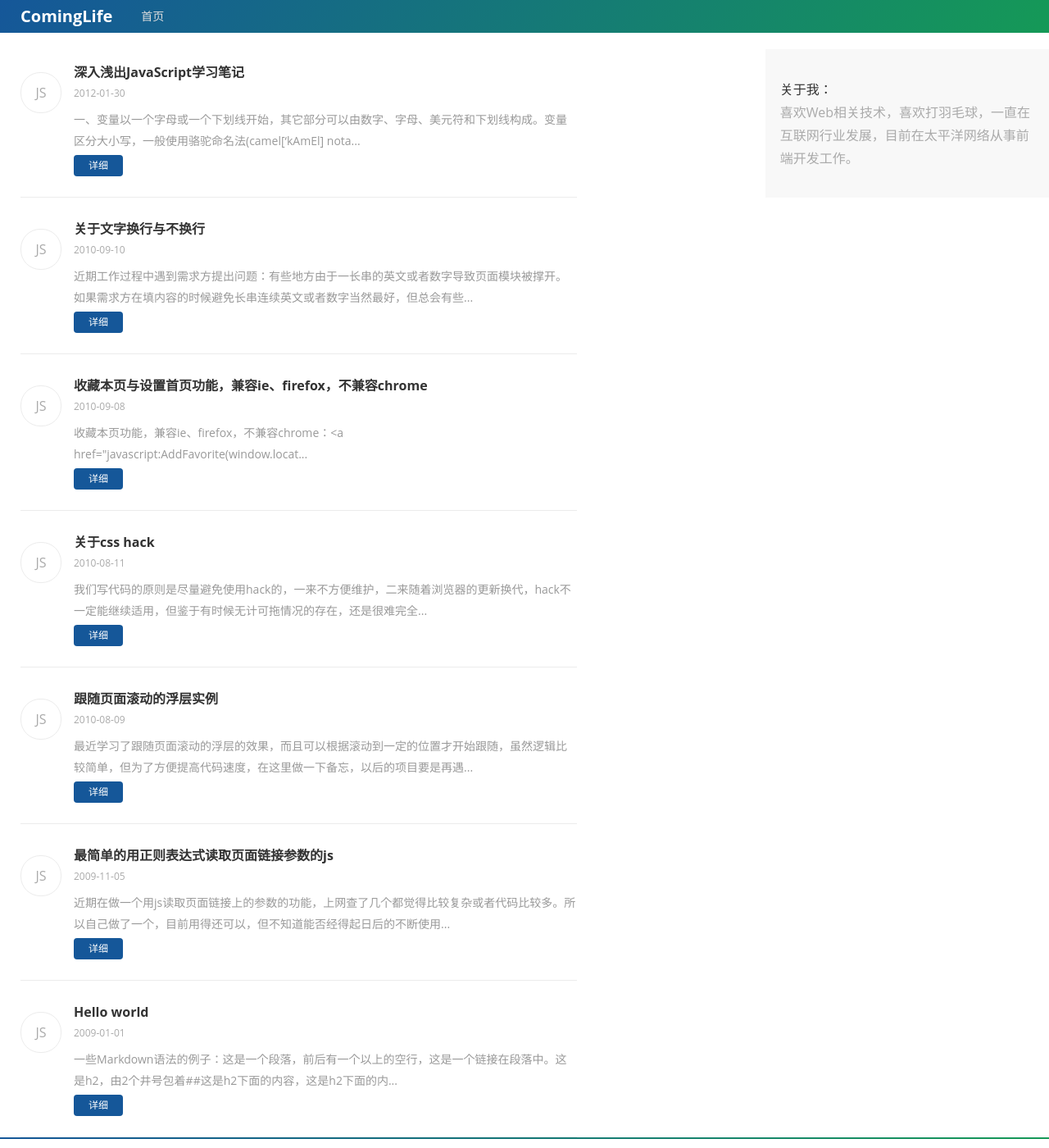
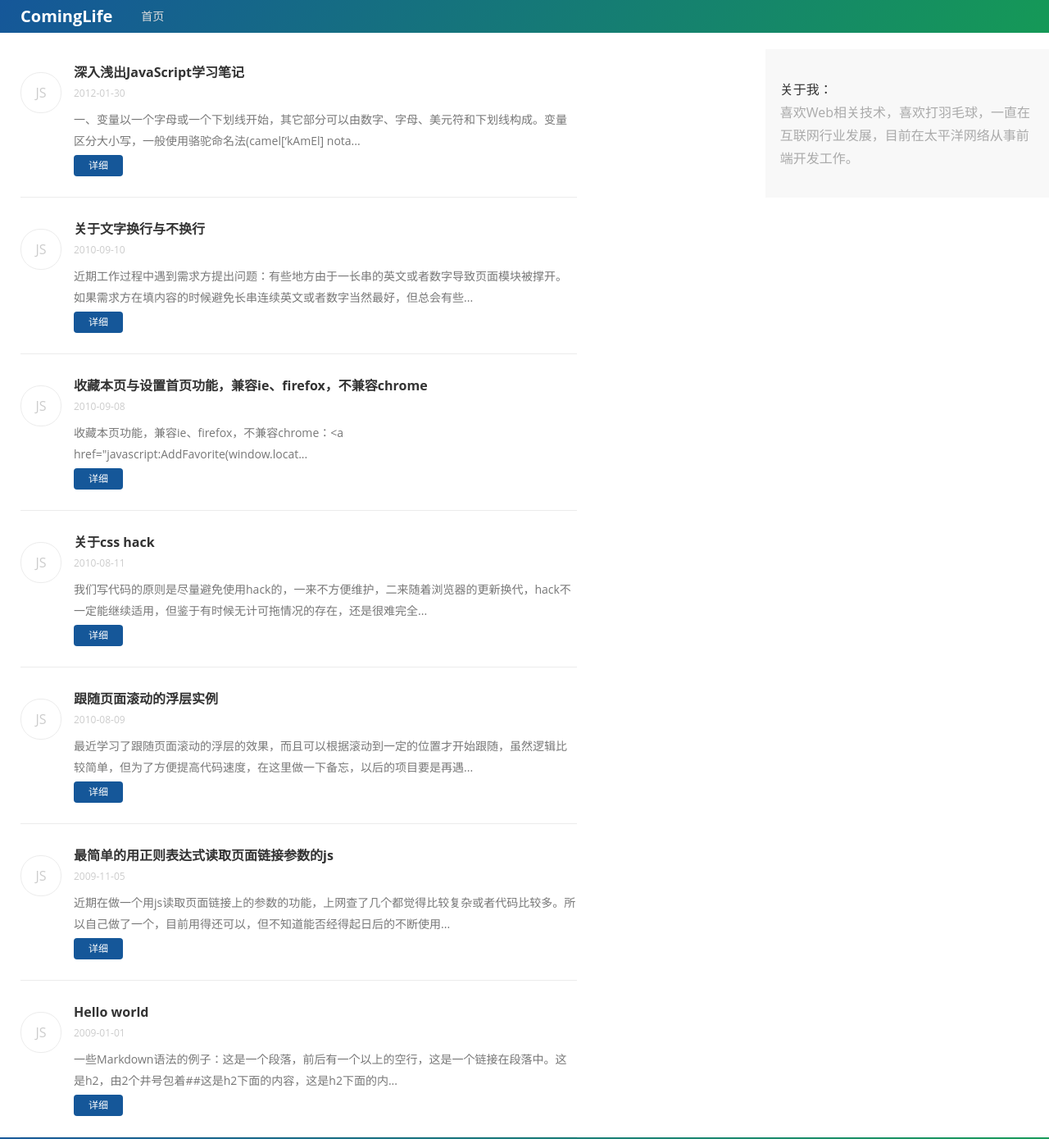
Before and after one commit to cominglife/comingfront.github.io, a Jekyll site: the page built from index.html, in a window 1280 px wide and 1400 px high. Shown: the whole window at 82% size. Built offline with Jekyll 4.4.1, drawn with Linux system fonts in a browser that asks for light colours; the list of posts is cut into pages by our own code.

Commit message:
add note

```diff
--- a/css/style.css
+++ b/css/style.css
@@ -29,14 +29,14 @@ body{min-width:320px; color:#333;}
 
 .list{padding-left:25px;}
 .list li{padding:25px 0 25px 65px; border-bottom:1px solid #ececec; position:relative;}
-.list_type{width:48px; height:48px; line-height:48px; border:1px solid #ececec; border-radius:24px; position:absolute; left:0; top:38px; text-align:center; color:#aaa; transition:border-color .3s;}
+.list_type{width:48px; height:48px; line-height:48px; border:1px solid #ececec; border-radius:24px; position:absolute; left:0; top:38px; text-align:center; color:#ccc; transition:border-color .3s;}
 .list_type:hover{color:#4879a8; border-color:#4879a8;}
 .list_con{line-height:26px;}
 .list_tit{display:block; font-size:16px;}
 .list_tit a{color:#333;}
 .list_tit a:hover{color:#4879a8;}
-.list_intr{display:block; margin-top:6px; font-size:14px; color:#999;}
-.list_date{display:block; font-size:12px; color:#aaa;}
+.list_intr{display:block; margin-top:6px; font-size:14px; color:#777;}
+.list_date{display:block; font-size:12px; color:#ccc;}
 .list_more{display:block; width:60px; border-radius:4px; margin-top:4px; text-align:center; font-size:12px; color:#fff; background:#155799; transition:background .3s;}
 .list_more:hover{color:#fff; background:rgba(25,88,151,0.8);}
 
```
